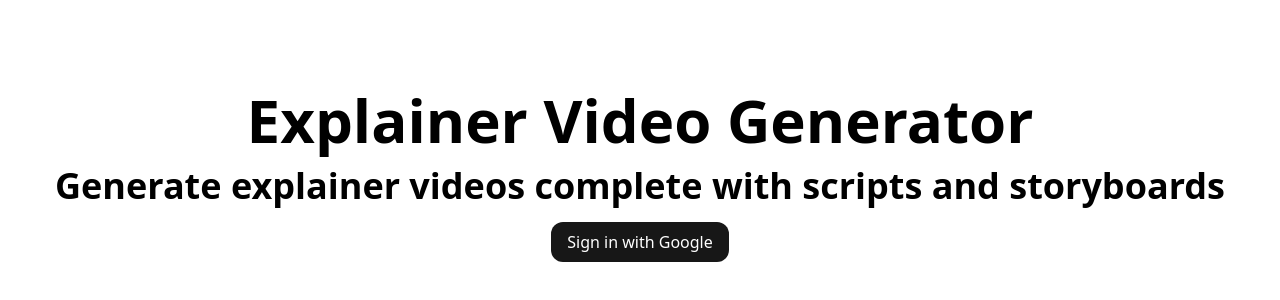
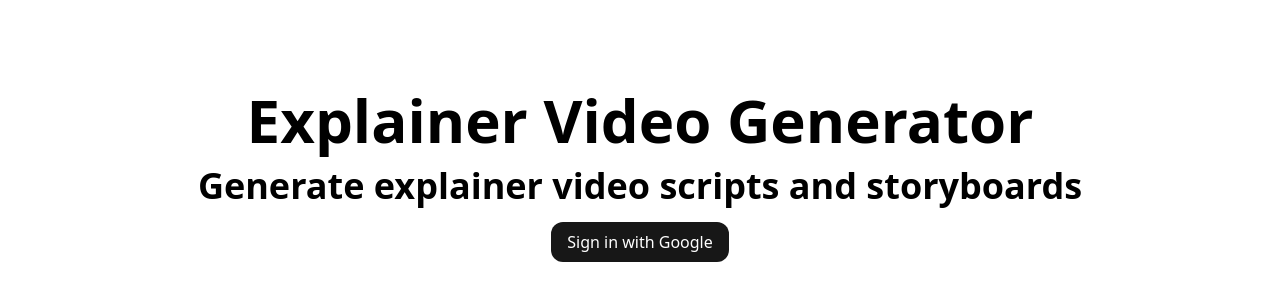
Before and after one commit to dholm90/explainer-video-generator, a Next.js app: page / in a window 1280 px wide. Shown: the part 224-524 px from the top of the page. Built offline with nearby package versions, Linux system fonts and the light colour scheme; no server answers.

Commit message:
fixed tagline

```diff
--- a/src/pages/index.tsx
+++ b/src/pages/index.tsx
@@ -18,7 +18,7 @@ export default function Home() {
       <main className='flex min-h-screen w-full flex-col items-center justify-center gap-4 px-8 text-center'>
 
         <h1 className='y-4 text-6xl font-bold'>Explainer Video Generator</h1>
-        <h2 className='y-4 text-4xl font-bold'>Generate explainer videos complete with scripts and storyboards</h2>
+        <h2 className='y-4 text-4xl font-bold'>Generate explainer video scripts and storyboards</h2>
 
 
         {session?.user?.email ? (
```
